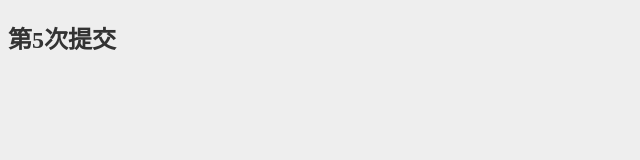
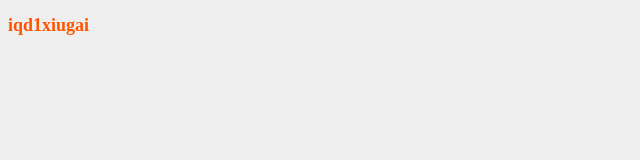
Before and after one commit to aiqianduan234/git_project, a plain HTML site: page index.html in a window 1280 px wide. Shown: the whole page, without its empty margins (0-640 px from the left). Drawn offline with Linux system fonts and the light colour scheme.

Commit message:
iqd1de tijiao

```diff
--- a/css/index.css
+++ b/css/index.css
@@ -2,3 +2,13 @@ body {
     background: #eee;
     color: #333;
 }
+
+h1 {
+    font-size: 20px;
+    color: red;
+}
+
+h2 {
+    font-size: 18px;
+    color: #f50;
+}
--- a/index.html
+++ b/index.html
@@ -10,7 +10,7 @@
 </head>
 
 <body>
-    <h2>第5次提交</h2>
+    <h2>iqd1xiugai</h2>
 </body>
 
 </html>
```
